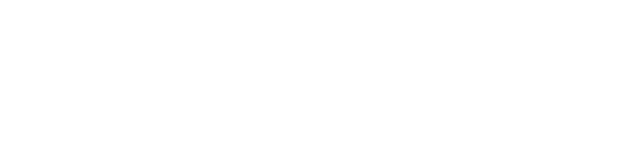
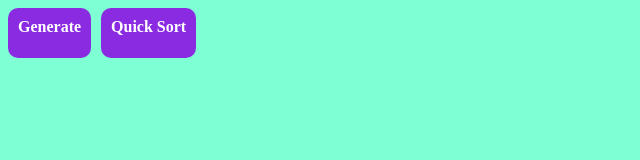
Before and after one commit to code-anmol/sorting-visualizer, a plain HTML site: page index.html in a window 1280 px wide. Shown: the whole page, without its empty margins (0-640 px from the left). Drawn offline with Linux system fonts and the light colour scheme.

Commit message:
added Generate and Quicksort buttons

```diff
--- a/index.html
+++ b/index.html
@@ -5,8 +5,25 @@
     <meta http-equiv="X-UA-Compatible" content="IE=edge">
     <meta name="viewport" content="width=device-width, initial-scale=1.0">
     <title>Document</title>
+    <link rel="stylesheet" href="style.css">
 </head>
 <body>
 
+    <nav>
+        <div class="btn" onclick="reload()">Generate</div>
+        <div class="btn" onclick="reload()">Quick Sort</div>
+    </nav>
+
+    <div class="container">
+        <ul id="list">
+
+        </ul>
+    </div>
+
+
+
+
+
+    <script src="script.js"></script>
 </body>
 </html>
--- a/style.css
+++ b/style.css
@@ -0,0 +1,20 @@
+body{
+    background-color: aquamarine;
+}
+
+.btn{
+    height: 50px;
+
+    background-color: blueviolet;
+    padding: 10px;
+    border-radius: 10px;
+    color: white;
+    font-weight: bolder;
+    box-sizing: border-box;
+}
+
+
+nav{
+    display: flex;
+    column-gap: 10px;
+}
```
